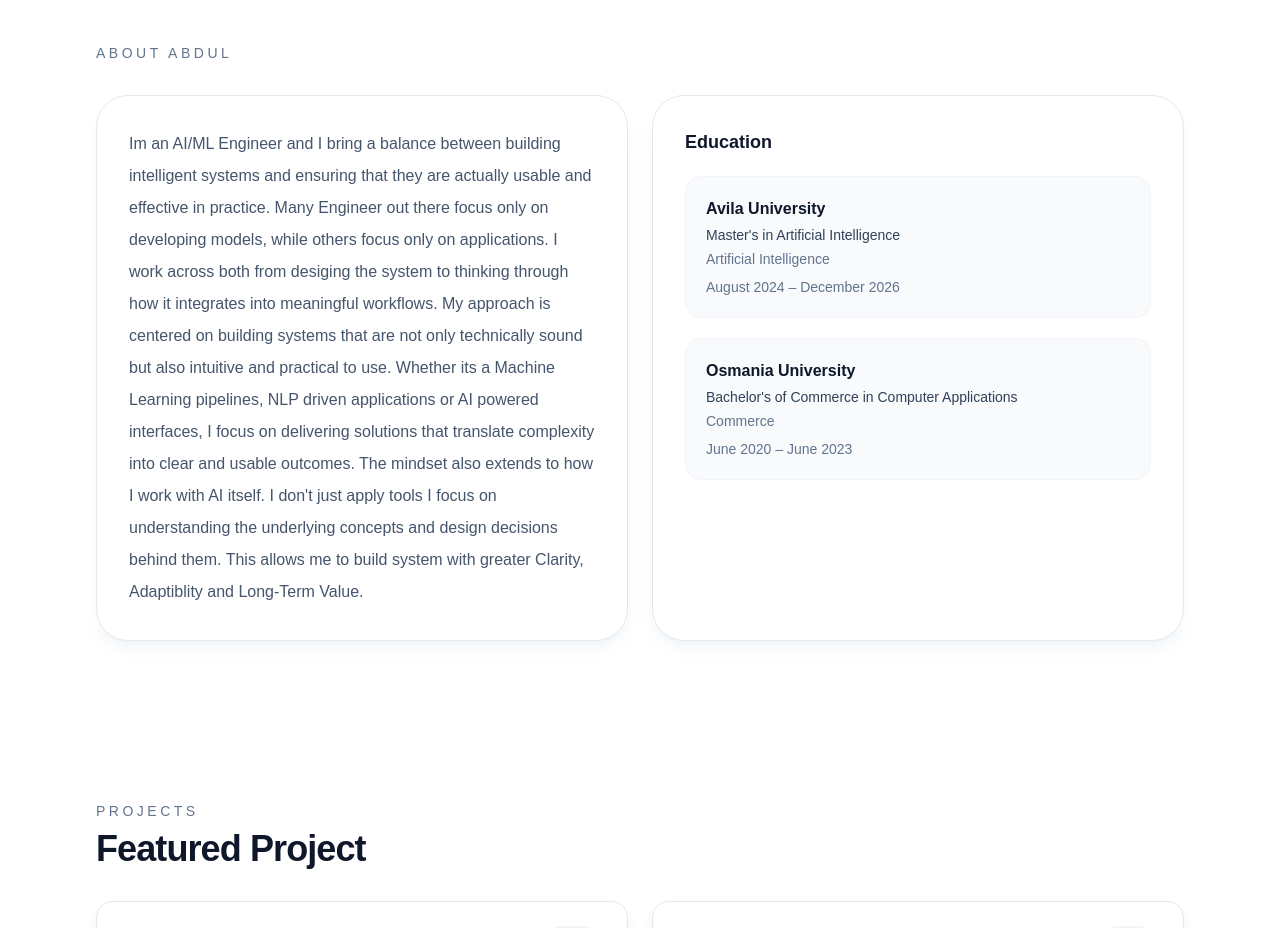
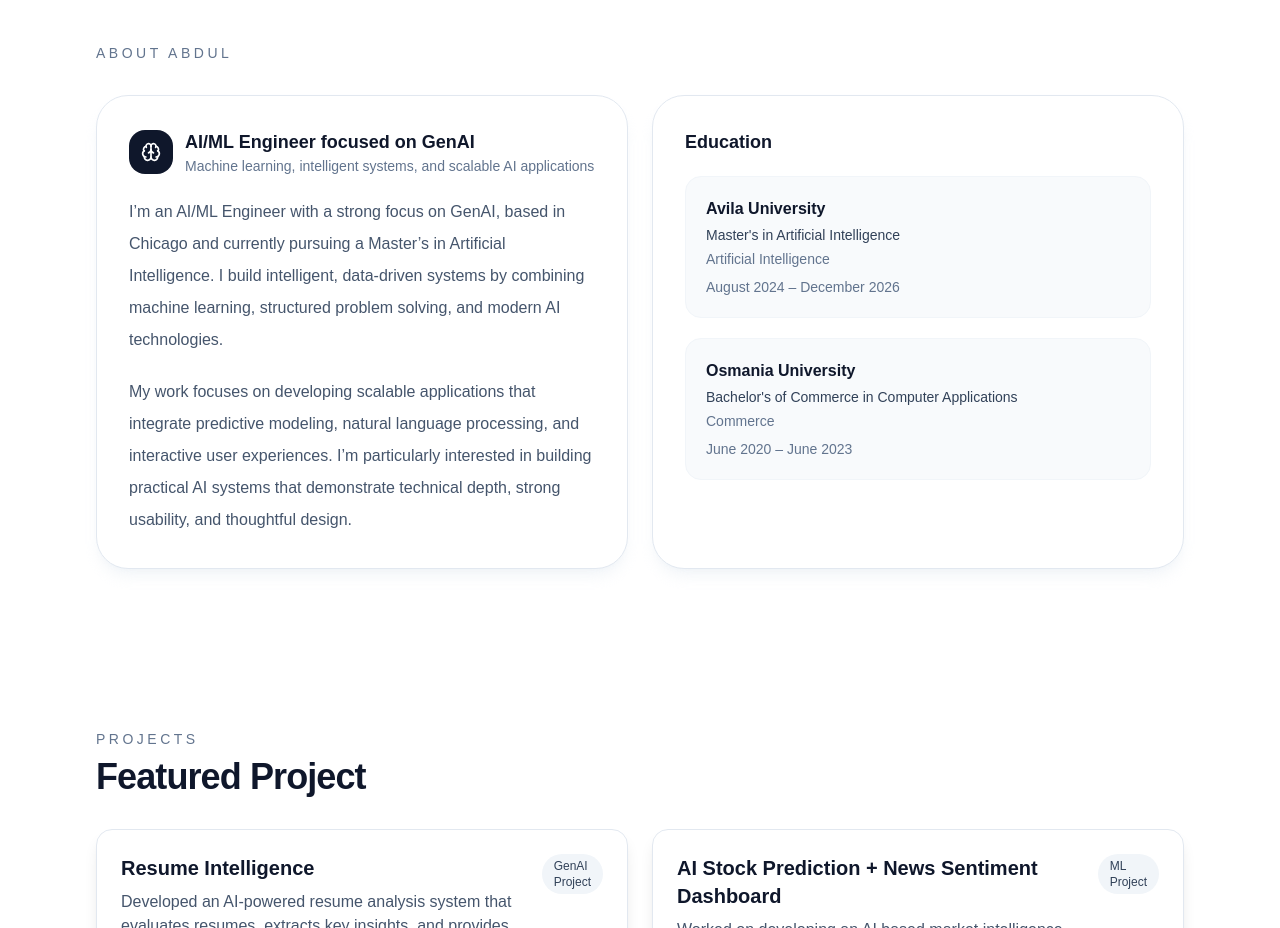
Before and after one commit to abdulxrahman-ai/abdulrahman, a Next.js app: page / in a window 1280 px wide. Shown: the part 860-1788 px from the top of the page. Built offline with nearby package versions, Linux system fonts and the light colour scheme.

Commit message:
Update page.tsx

```diff
--- a/app/page.tsx
+++ b/app/page.tsx
@@ -335,12 +335,25 @@ export default function Page() {
         <Section id="about" eyebrow="About Abdul" title="">
   <div className="grid gap-6 lg:grid-cols-2">
     <div className="rounded-[2rem] border border-slate-200 bg-white p-8 shadow-lg shadow-slate-200/40">
+      <div className="mb-5 flex items-center gap-3">
+        <div className="rounded-2xl bg-slate-900 p-3 text-white">
+          <Brain className="h-5 w-5" />
+        </div>
+        <div>
+          <p className="text-lg font-semibold text-slate-900">AI/ML Engineer focused on GenAI</p>
+          <p className="text-sm text-slate-500">Machine learning, intelligent systems, and scalable AI applications</p>
+        </div>
+      </div>
+
       <p className="text-base leading-8 text-slate-600">
-                Im an AI/ML Engineer and I bring a balance between building intelligent systems and ensuring that they are actually usable and effective in practice. Many Engineer out there focus only on developing models, while others focus only on applications. I work across both from desiging the system to thinking through how it integrates into meaningful workflows.
-                My approach is centered on building systems that are not only technically sound but also intuitive and practical to use. Whether its a Machine Learning pipelines, NLP driven applications or AI powered interfaces, I focus on delivering solutions that translate complexity into clear and usable outcomes.
-                The mindset also extends to how I work with AI itself. I don't just apply tools I focus on understanding the underlying concepts and design decisions behind them. This allows me to build system with greater Clarity, Adaptiblity and Long-Term Value.
+        I’m an AI/ML Engineer with a strong focus on GenAI, based in Chicago and currently pursuing a Master’s in Artificial Intelligence. I build intelligent, data-driven systems by combining machine learning, structured problem solving, and modern AI technologies.
+      </p>
+
+      <p className="mt-5 text-base leading-8 text-slate-600">
+        My work focuses on developing scalable applications that integrate predictive modeling, natural language processing, and interactive user experiences. I’m particularly interested in building practical AI systems that demonstrate technical depth, strong usability, and thoughtful design.
       </p>
     </div>
+
     <div className="rounded-[2rem] border border-slate-200 bg-white p-8 shadow-lg shadow-slate-200/40">
       <h3 className="mb-5 text-lg font-semibold text-slate-900">Education</h3>
       <div className="space-y-5">
```
Lines whose indentation alone changed are shown as unchanged.
